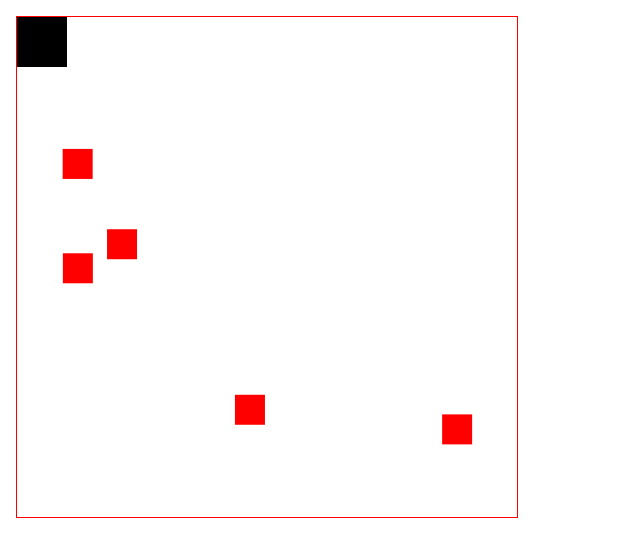
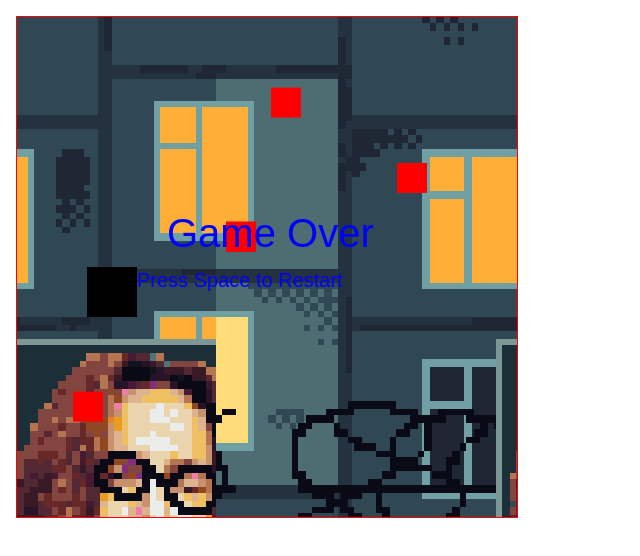
Before and after one commit to Jeewanghimire31/jetpack_joyride, a plain HTML site: page index.html in a window 1280 px wide. Shown: the whole page, without its empty margins (0-640 px from the left). Drawn offline with Linux system fonts and the light colour scheme.

Commit message:
fix: character remain fix and other object move and when collide get game over

```diff
--- a/index.html
+++ b/index.html
@@ -16,6 +16,7 @@
     <script src="/src/scripts/Character.js"></script>
     <script src="/src/scripts/collisionDetection.js"></script>
     <script src="/src/scripts/gameOver.js"></script>
+    <script src="/src/scripts/Background.js"></script>
     <script src="/src/scripts/index.js"></script>
 </body>
 </html>
--- a/src/scripts/ObstacleFunction.js
+++ b/src/scripts/ObstacleFunction.js
@@ -1,17 +1,66 @@
+
+
+// class ObstacleManager {
+//     constructor(count, width, height, canvasWidth, canvasHeight) {
+//         this.obstacles = generateRandomObstacles(count, width, height, canvasWidth, canvasHeight);
+
+//         this.speed = SPEED;
+//     }
+
+//     draw(ctx) {
+//         this.obstacles.forEach(function(obstacle) {
+//             obstacle.draw(ctx);
+//           });
+//     }
+
+//     update() {
+//         this.obstacles.forEach((obstacle) => {
+//             obstacle.x -= this.speed;
+
+//             // If the obstacle is completely off-screen to the left, reset its position
+//             if (obstacle.x + obstacle.width < 0) {
+//                 obstacle.x = this.canvasWidth; // Reset to the right side of the canvas
+//                 obstacle.y = getRandomNum(0, this.canvasHeight - obstacle.height); // Reset to a random y-coordinate
+//             }
+//         });
+//     }
+
+//     reset() {
+//         this.obstacles = generateRandomObstacles(this.obstacles.length, 30, 30, canvas.width, canvas.height);
+//     }
+// }
+
+
+
 
 
 class ObstacleManager {
-    constructor(count, width, height, canvasWidth, canvasHeight) {
+    constructor(count, width, height, canvasWidth, canvasHeight, speed) {
         this.obstacles = generateRandomObstacles(count, width, height, canvasWidth, canvasHeight);
+        this.canvasWidth = canvasWidth;
+        this.canvasHeight = canvasHeight;
+        this.speed = speed;
     }
 
     draw(ctx) {
-        this.obstacles.forEach(function(obstacle) {
+        this.obstacles.forEach(function (obstacle) {
             obstacle.draw(ctx);
-          });
+        });
+    }
+
+    update() {
+        this.obstacles.forEach((obstacle) => {
+            obstacle.x -= this.speed;
+
+            // If the obstacle is completely off-screen to the left, reset its position
+            if (obstacle.x + obstacle.width < 0) {
+                obstacle.x = this.canvasWidth; // Reset to the right side of the canvas
+                obstacle.y = getRandomNum(0, this.canvasHeight - obstacle.height); // Reset to a random y-coordinate
+            }
+        });
     }
 
     reset() {
-        this.obstacles = generateRandomObstacles(this.obstacles.length, 30, 30, canvas.width, canvas.height);
+        this.obstacles = generateRandomObstacles(this.obstacles.length, 30, 30, this.canvasWidth, this.canvasHeight);
     }
 }
--- a/src/scripts/gameOver.js
+++ b/src/scripts/gameOver.js
@@ -1,5 +1,6 @@
 let gameOver = false;
 let restartGame = false; // New flag to indicate whether to restart the game
+
 
 function setGameOver() {
     gameOver = true;
@@ -8,6 +9,7 @@ function setGameOver() {
 function resetGame() {
     gameOver = false;
     restartGame = false; // Reset the restartGame flag
+
 }
 
 function isGameOver() {
--- a/src/scripts/index.js
+++ b/src/scripts/index.js
@@ -4,33 +4,45 @@
 let canvas = document.querySelector(".canvas");
 const ctx = canvas.getContext('2d');
 
-let x = 0;
-let y = 0;
+let x = 70;
+let y = 250;
 
 // new player
 const player = new Character(x, y, 50, 50);
-const obstacleManager = new ObstacleManager(5, 30, 30, canvas.width, canvas.height);
+
+const obstacleManager = new ObstacleManager(5, 30, 30, canvas.width, canvas.height, SPEED);
+
+
+const background = new Background(canvas, ctx);
 
 
 
 const animate = ()=>{
     ctx.clearRect(0, 0, canvas.width, canvas.height);
 
-      // Draw obstacles
-      obstacleManager.draw(ctx);
+    // Draw background
+    background.update();
+    background.draw();
+
+
+    // Draw obstacles
+    obstacleManager.draw(ctx);
+
+    // Update obstacles
+    obstacleManager.update();
 
 
     // Check for collision
     checkCollision(player, obstacleManager.obstacles);
 
     // update player position
-    player.x += vx;
+    // player.x += vx;
     player.y += vy;
 
-    // Check boundaries to prevent going outside the canvas
-    if (player.x < 0) player.x = 0;
+    // // Check boundaries to prevent going outside the canvas
+    // if (player.x < 0) player.x = 0;
     if (player.y < 0) player.y = 0;
-    if (player.x + player.width > canvas.width) player.x = canvas.width - player.width;
+    // if (player.x + player.width > canvas.width) player.x = canvas.width - player.width;
     if (player.y + player.height > canvas.height) player.y = canvas.height - player.height;
 
     // Draw the player
```
